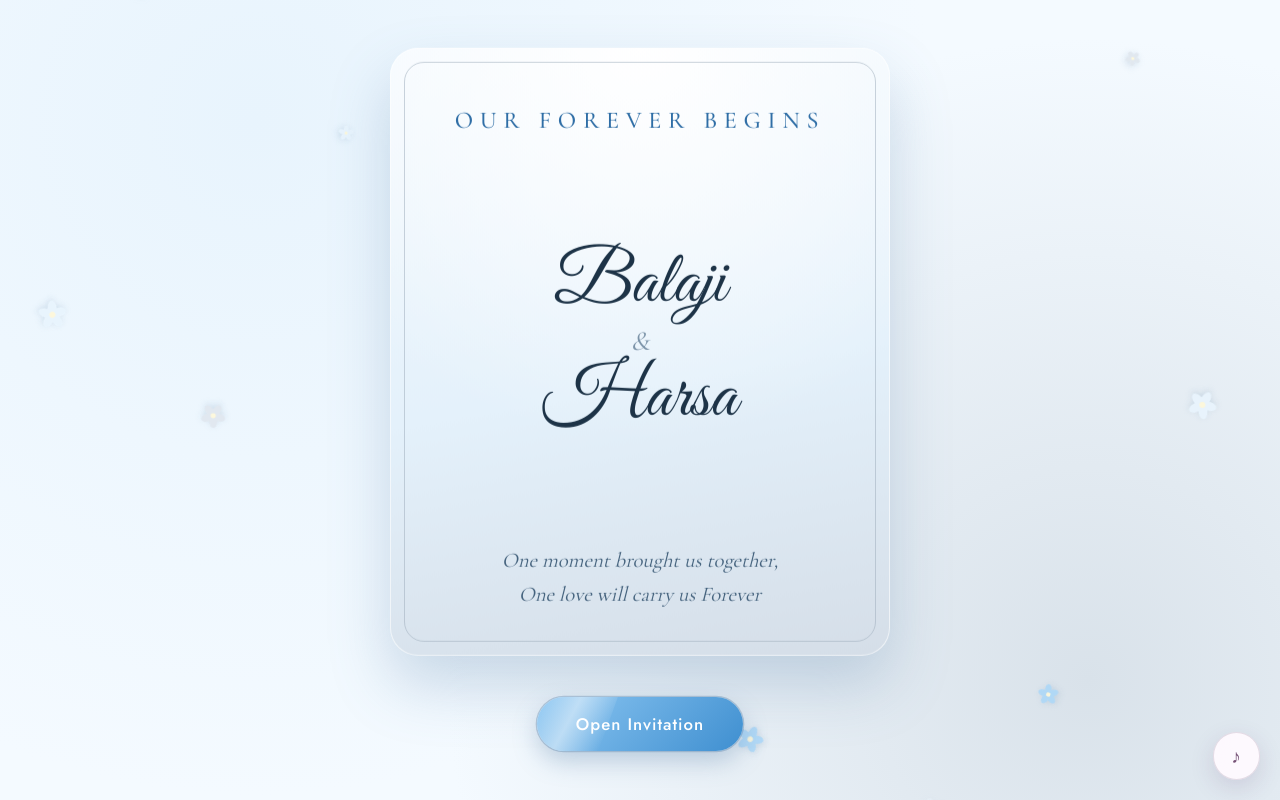
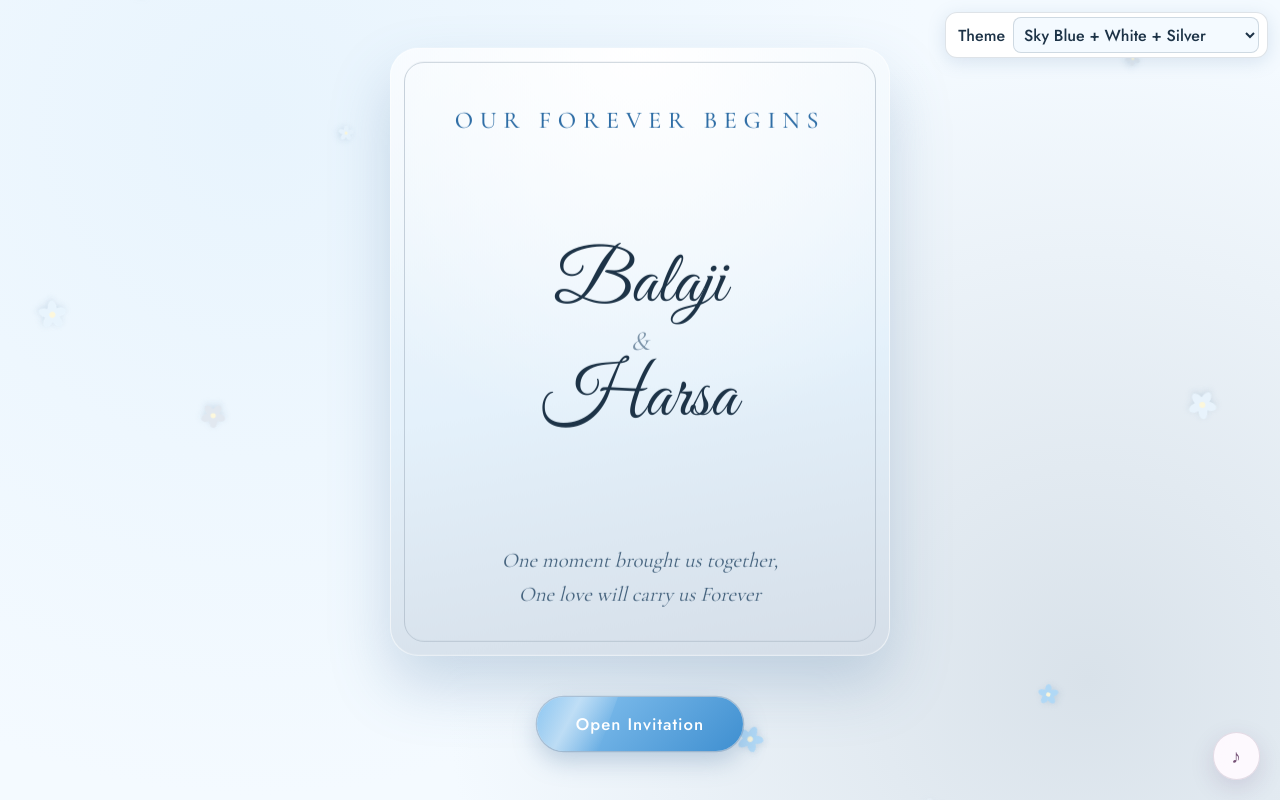
Before and after one commit to Balajits/wedding-invitation, a Next.js app: page / in a window 1280 px wide. Built offline with nearby package versions, Linux system fonts and the light colour scheme.

Commit message:
dev up theme

```diff
--- a/app/components/HeroSection/HeroSection.tsx
+++ b/app/components/HeroSection/HeroSection.tsx
@@ -1,9 +1,10 @@
 import RosePetals from "../RosePetals/RosePetals";
 import Countdown from "../Countdown/Countdown";
 import { weddingData } from "../../data/weddingData";
+import type { ThemePreset } from "@/theme/theme";
 import styles from "./HeroSection.module.css";
 
-export default function HeroSection() {
+export default function HeroSection({ petals }: { petals: ThemePreset["petals"] }) {
   const { eyebrow, invite, groomName, brideName, tagline } = weddingData.hero;
 
   return (
@@ -12,7 +13,7 @@ export default function HeroSection() {
       <div className={styles.backdrop} aria-hidden="true">
         <div className={styles.photo} />
         <div className={styles.overlay} />
-        <RosePetals />
+        <RosePetals gradients={petals} />
       </div>
 
       {/* screen 1: names */}
--- a/app/components/RosePetals/RosePetals.tsx
+++ b/app/components/RosePetals/RosePetals.tsx
@@ -1,5 +1,5 @@
 import type { CSSProperties } from "react";
-import { petalGradients } from "@/theme/theme";
+import type { ThemePreset } from "@/theme/theme";
 import styles from "./RosePetals.module.css";
 
 interface PetalConfig {
@@ -39,15 +39,15 @@ const PETALS: PetalConfig[] = [
 const PETAL_PATH =
   "M20 3 C24 1 28 3 30 6 C38 12 40 24 32 34 C28 39 12 39 8 34 C0 24 2 12 10 6 C12 3 16 1 20 3 Z";
 
-export default function RosePetals() {
-  const count = petalGradients.length;
+export default function RosePetals({ gradients }: { gradients: ThemePreset["petals"] }) {
+  const count = gradients.length;
 
   return (
     <div className={styles.field} aria-hidden="true">
       {/* gradients defined once, reused by every petal */}
       <svg width="0" height="0" style={{ position: "absolute" }} focusable="false">
         <defs>
-          {petalGradients.map(([from, to], i) => (
+          {gradients.map(([from, to], i) => (
             <linearGradient key={i} id={`petalGrad${i}`} x1="0" y1="0" x2="1" y2="1">
               <stop offset="0" stopColor={from} />
               <stop offset="1" stopColor={to} />
--- a/app/page.module.css
+++ b/app/page.module.css
@@ -1,3 +1,34 @@
+.themePicker {
+  position: fixed;
+  top: max(0.75rem, env(safe-area-inset-top));
+  right: max(0.75rem, env(safe-area-inset-right));
+  z-index: 101;
+  display: flex;
+  align-items: center;
+  gap: 0.5rem;
+  max-width: calc(100% - 1.5rem);
+  padding: 0.25rem 0.5rem 0.25rem 0.75rem;
+  border: 1px solid rgba(var(--line-rgb), 0.35);
+  border-radius: 0.75rem;
+  background: var(--card-top);
+  color: var(--text-strong);
+  box-shadow: 0 4px 18px rgba(var(--shadow-rgb), 0.18);
+  font-weight: 500;
+}
+
+.themePicker select {
+  min-width: 0;
+  max-width: 100%;
+  min-height: 2.25rem;
+  padding: 0.25rem 0.375rem;
+  border: 1px solid rgba(var(--line-rgb), 0.45);
+  border-radius: 0.5rem;
+  background: var(--card-from);
+  color: inherit;
+  font: inherit;
+  cursor: pointer;
+}
+
 .celebration {
   position: relative;
   z-index: 4;
--- a/app/page.tsx
+++ b/app/page.tsx
@@ -1,6 +1,8 @@
 "use client";
 
-import { useRef, useState } from "react";
+import { useEffect, useRef, useState } from "react";
+import { getThemeCssVars } from "@/theme/cssVars";
+import { activeTheme, themes, type ThemeName } from "@/theme/theme";
 import FloatingFlowers from "./components/FloatingFlowers/FloatingFlowers";
 import OpeningCard from "./components/OpeningCard/OpeningCard";
 import HeroSection from "./components/HeroSection/HeroSection";
@@ -15,15 +17,40 @@ import styles from "./page.module.css";
 export default function Home() {
   const [opening, setOpening] = useState<boolean>(false);
   const [opened, setOpened] = useState<boolean>(false);
+  const [selectedTheme, setSelectedTheme] = useState<ThemeName>(activeTheme);
+  const preset = themes[selectedTheme];
 
   const musicRef = useRef<YouTubeMusicHandle>(null);
 
+  useEffect(() => {
+    if (selectedTheme === activeTheme) return;
+
+    const style = document.body.style;
+    const variables = Object.entries(getThemeCssVars(preset.colors));
+    for (const [name, value] of variables) style.setProperty(name, value);
+
+    return () => {
+      for (const [name] of variables) style.removeProperty(name);
+    };
+  }, [preset, selectedTheme]);
+
   return (
     <>
+      <label className={styles.themePicker}>
+        <span>Theme</span>
+        <select
+          value={selectedTheme}
+          onChange={(event) => setSelectedTheme(event.currentTarget.value as ThemeName)}
+        >
+          {Object.entries(themes).map(([name, { label }]) => (
+            <option key={name} value={name}>{label}</option>
+          ))}
+        </select>
+      </label>
       <YouTubeMusic ref={musicRef} />
       {opened ? (
         <>
-          <HeroSection />
+          <HeroSection petals={preset.petals} />
           <div className={styles.celebration}>
             <EventsVenue />
             <WeddingTimeline />
--- a/theme/cssVars.ts
+++ b/theme/cssVars.ts
@@ -1,4 +1,4 @@
-import { theme } from "./theme";
+import { theme, type ThemeColors } from "./theme";
 
 // bgBase -> --bg-base,  flower1 -> --flower-1
 const toVarName = (key: string) =>
@@ -7,6 +7,10 @@ const toVarName = (key: string) =>
     .replace(/([a-z])(\d)/g, "$1-$2")
     .replace(/[A-Z]/g, (m) => "-" + m.toLowerCase());
 
-export const themeCssVars: Record<string, string> = Object.fromEntries(
-  Object.entries(theme).map(([key, value]) => [toVarName(key), value])
-);
+export function getThemeCssVars(colors: ThemeColors): Record<string, string> {
+  return Object.fromEntries(
+    Object.entries(colors).map(([key, value]) => [toVarName(key), value])
+  );
+}
+
+export const themeCssVars = getThemeCssVars(theme);
```
